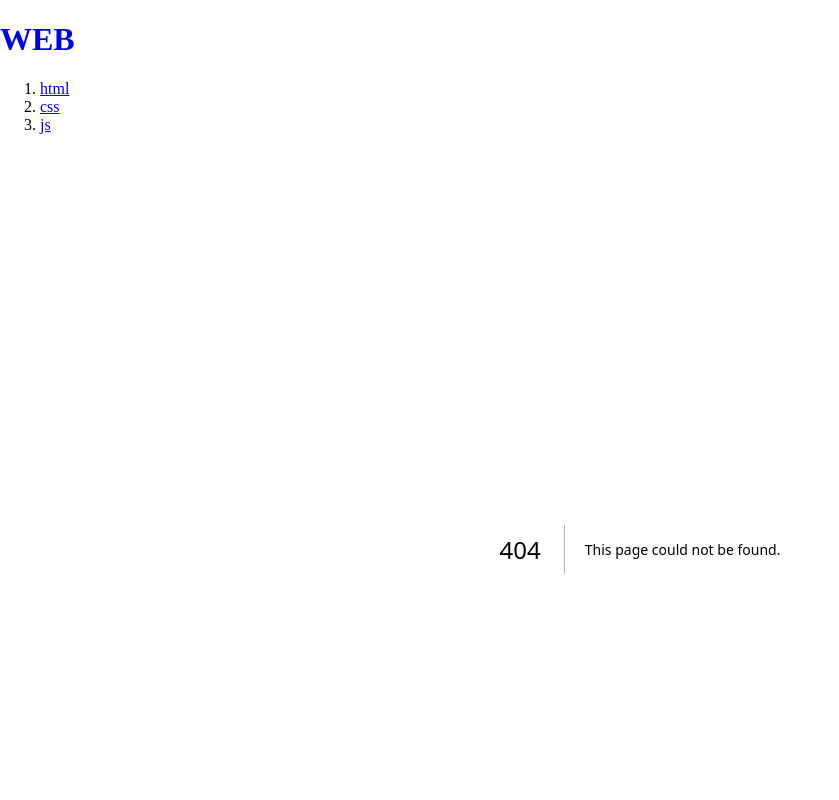
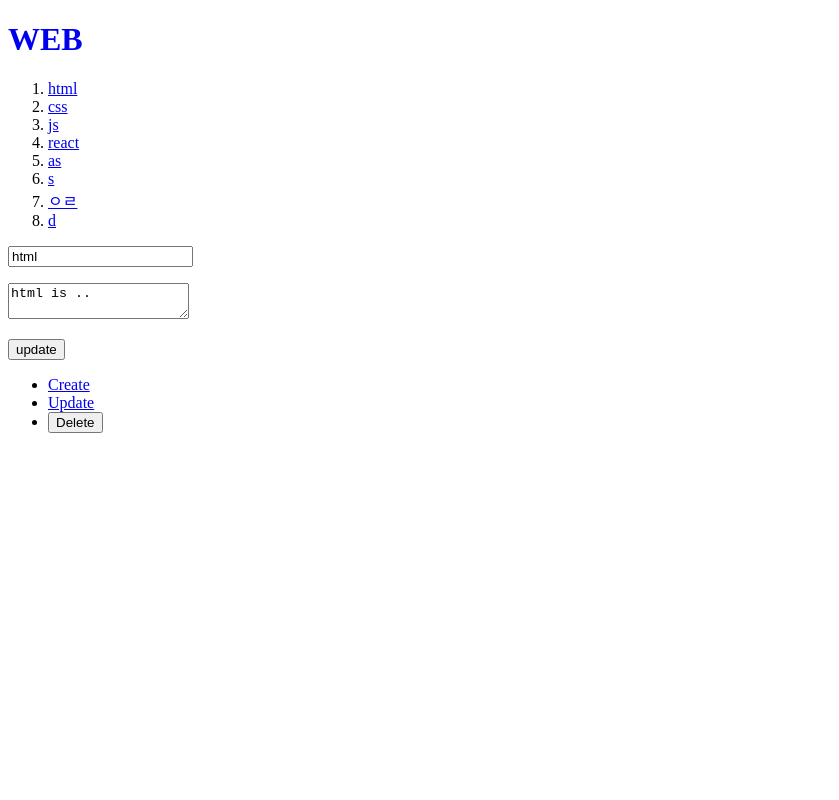
Before and after one commit to baejuhyang/coding-everybody, a Next.js app in the folder 05-Next.js/: page /update/1 in a window 1280 px wide. Before the commit this address had no page. Shown: the top 800 px of the page, without its empty margins (0-839 px from the left). Built offline with nearby package versions, Linux system fonts and the light colour scheme; data requests are answered from the project's data file.

Commit message:
Update 수정

```diff
--- a/05-Next.js/db.json
+++ b/05-Next.js/db.json
@@ -1,19 +1,44 @@
 {
   "topics": [
     {
-      "id": 1,
+      "id": "1",
       "title": "html",
       "body": "html is .."
     },
     {
-      "id": 2,
+      "id": "2",
       "title": "css",
-      "body": "css is .."
+      "body": "css is ..."
     },
     {
-      "id": "220d",
+      "id": "91a6",
       "title": "js",
       "body": "js is ...\n"
+    },
+    {
+      "id": "469c",
+      "title": "react",
+      "body": "react is ..."
+    },
+    {
+      "id": "dda6",
+      "title": "as",
+      "body": "asd"
+    },
+    {
+      "id": "5670",
+      "title": "s",
+      "body": "as"
+    },
+    {
+      "id": "2460",
+      "title": "ㅇㄹ",
+      "body": "asㅇㄹ"
+    },
+    {
+      "id": "3b8d",
+      "title": "d",
+      "body": "dfsdfㅇㅇㅇㅇㅇ"
     }
   ]
 }
--- a/05-Next.js/src/app/create/page.js
+++ b/05-Next.js/src/app/create/page.js
@@ -30,11 +30,10 @@ export default function Create() {
                 fetch('http://localhost:9999/topics', options)
                     .then((resp) => resp.json())
                     .then((result) => {
-                        console.log(result);
-
                         // 방금 생성한 글로 리디렉션
                         const lastid = result.id;
-                        router.push(`/read/${lastid}`); // 이건 뭐야
+                        router.push(`/read/${lastid}`);
+                        router.refresh(); // 페이지를 새로고침하여 글 목록 정보 데이터 다시 요청
                     });
             }}
         >
--- a/05-Next.js/src/app/layout.js
+++ b/05-Next.js/src/app/layout.js
@@ -20,7 +20,9 @@ export default async function RootLayout({ children }) {
     // }, []);
 
     //fetch도 동기적인 코드로 바꾸기
-    const resp = await fetch('http://localhost:9999/topics');
+    const resp = await fetch('http://localhost:9999/topics', {
+        cache: 'no-store', // next: { revalidation: 0 } // 캐시 사용 안함
+    });
     const topics = await resp.json();
 
     // console.log(topics);
--- a/05-Next.js/src/app/read/[id]/page.js
+++ b/05-Next.js/src/app/read/[id]/page.js
@@ -1,14 +1,12 @@
 import React from 'react';
 
-export default async function Read(props) {
-    const resp = await fetch(`http://localhost:9999/topics/${props.params.id}`);
+export default async function Read({ params }) {
+    const { id } = await params; // // 비동기적으로 접근
+    const resp = await fetch(`http://localhost:9999/topics/${id}`);
     const topic = await resp.json();
-    // console.log(topic);
 
     return (
         <div>
-            {/* parameter : {props.params.id} */}
-
             <h2>{topic.title}</h2>
             {topic.body}
         </div>
--- /dev/null
+++ b/05-Next.js/src/app/update/[id]/page.js
@@ -0,0 +1,67 @@
+'use client';
+import { useParams, useRouter } from 'next/navigation';
+import React, { useEffect, useState } from 'react';
+
+export default function Update() {
+    const router = useRouter();
+    const params = useParams();
+    const id = params.id;
+    const [topic, setTopic] = useState({});
+
+    useEffect(() => {
+        fetch(`http://localhost:9999/topics/${id}`)
+            .then((resp) => resp.json())
+            .then((result) => setTopic(result));
+    }, []);
+
+    return (
+        <form
+            onSubmit={(e) => {
+                e.preventDefault();
+                const title = e.target.title.value;
+                const body = e.target.body.value;
+
+                // 서버랑 통신
+                const options = {
+                    method: 'PATCH',
+                    headers: {
+                        'Content-Type': 'application/json',
+                    },
+                    body: JSON.stringify({ title, body }),
+                };
+
+                fetch(`http://localhost:9999/topics/${id}`, options)
+                    .then((resp) => resp.json())
+                    .then(() => {
+                        // 방금 수정한 글로 리디렉션
+                        router.push(`/read/${id}`);
+                        router.refresh();
+                    });
+            }}
+        >
+            <p>
+                <input
+                    type="text"
+                    name="title"
+                    value={topic.title}
+                    onChange={(e) => {
+                        setTopic({ ...topic, title: e.target.value });
+                    }}
+                />
+            </p>
+            <p>
+                <textarea
+                    name="body"
+                    id=""
+                    value={topic.body}
+                    onChange={(e) => {
+                        setTopic({ ...topic, body: e.target.value });
+                    }}
+                />
+            </p>
+            <p>
+                <input type="submit" value="update" />
+            </p>
+        </form>
+    );
+}
```
